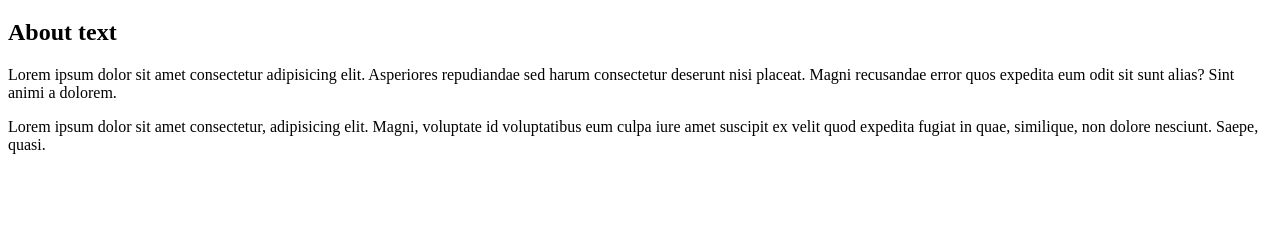
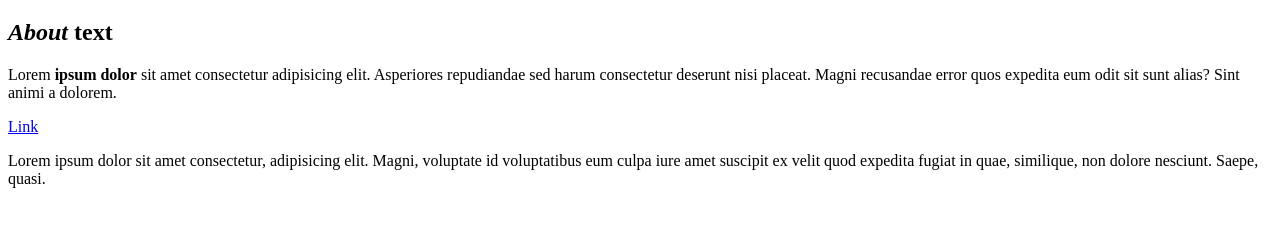
Before and after one commit to 018riva/branch1, a plain HTML site: page about.html in a window 1280 px wide. Shown: the part 61-288 px from the top of the page. Drawn offline with Linux system fonts and the light colour scheme.

Commit message:
add more content

```diff
--- a/about.html
+++ b/about.html
@@ -7,9 +7,10 @@
     <title>Document</title>
 </head>
 <body>
-    <h1>About page</h1>
-    <h2>About text</h2>
-    <p>Lorem ipsum dolor sit amet consectetur adipisicing elit. Asperiores repudiandae sed harum consectetur deserunt nisi placeat. Magni recusandae error quos expedita eum odit sit sunt alias? Sint animi a dolorem.</p>
+    <h1>About <b>page</b></h1>
+    <h2><i>About</i> text</h2>
+    <p>Lorem <b>ipsum dolor</b> sit amet consectetur adipisicing elit. Asperiores repudiandae sed harum consectetur deserunt nisi placeat. Magni recusandae error quos expedita eum odit sit sunt alias? Sint animi a dolorem.</p>
+    <a href="#">Link</a>
     <p>Lorem ipsum dolor sit amet consectetur, adipisicing elit. Magni, voluptate id voluptatibus eum culpa iure amet suscipit ex velit quod expedita fugiat in quae, similique, non dolore nesciunt. Saepe, quasi.</p>
 </body>
 </html>
```
Also changed, not shown: index.html (+2 -0 lines).
